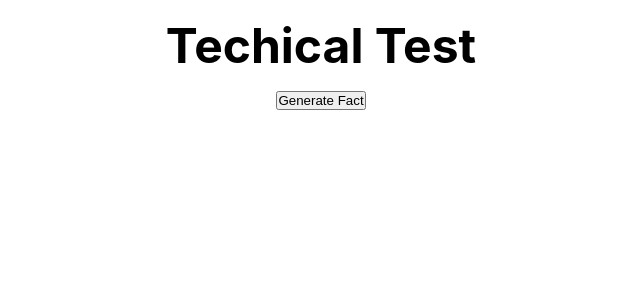
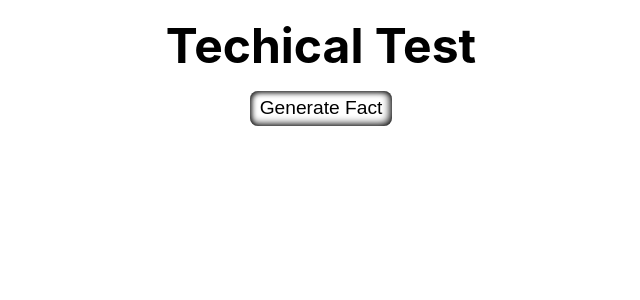
Before and after one commit to Jaco25PL/API-Management, a React (Vite) app: page / in a window 1280 px wide. Shown: the top 300 px of the page, without its empty margins (319-959 px from the left). Built offline with nearby package versions, Linux system fonts and the light colour scheme.

Commit message:
Some styles in the  button

```diff
--- a/src/App.css
+++ b/src/App.css
@@ -10,6 +10,34 @@
   margin-bottom: 1rem;
 }
 
+.btn{
+  font-size: 1.2rem;
+  background-color: transparent;
+  outline: none;
+  border: none;
+  padding: .4rem .6rem;
+  border-radius: .5rem;
+  -webkit-border-radius: .5rem;
+  -moz-border-radius: .5rem;
+  -ms-border-radius: .5rem;
+  -o-border-radius: .5rem;
+  /*box-shadow: .1rem .1rem .5rem #7c7c7c, inset .1rem .1rem .5rem #000;
+  */box-shadow: inset -.1rem -.1rem .5rem #000, inset .1rem .1rem .3rem #464646 ;
+  transition: color ease-in-out .1s;
+  transition: all ease-in-out .2s;
+  -webkit-transition: all ease-in-out .2s;
+  -moz-transition: all ease-in-out .2s;
+  -ms-transition: all ease-in-out .2s;
+  -o-transition: all ease-in-out .2s;
+}
+
+.btn:hover{
+  box-shadow: .1rem .1rem .5rem #000, inset .1rem .1rem .3rem #464646 ;
+}
+
+.btn:active{
+  box-shadow: inset -.1rem -.1rem .5rem #000, inset .1rem .1rem .3rem #000 ;
+}
 .content-container{
   display: flex;
   flex-direction: column;
@@ -27,10 +55,6 @@
 }
 
 .content-img-container{
-  /* overflow: hidden; */
-
-  /* width: 60rem; */
-  /* height: 40rem; */
   border-radius: .5rem;
   -webkit-border-radius: .5rem;
   -moz-border-radius: .5rem;
--- a/src/App.tsx
+++ b/src/App.tsx
@@ -31,7 +31,7 @@ export default function App () {
         }
     }
 
-    const handleFact = () => {
+    const handleCat = () => {
         updateFact()
     }
 
@@ -41,7 +41,7 @@ export default function App () {
             <h1 className='title'>Techical Test</h1>
 
             <div className='content-container'>
-                <button type='button' onClick={handleFact}>Generate Fact</button>
+                <button className='btn' type='button' onClick={handleCat}>Generate Fact</button>
 
                 <Content word={word} newFact={newFact} newImgId={newImgId} isLoading={isLoading} />
             </div>
```
